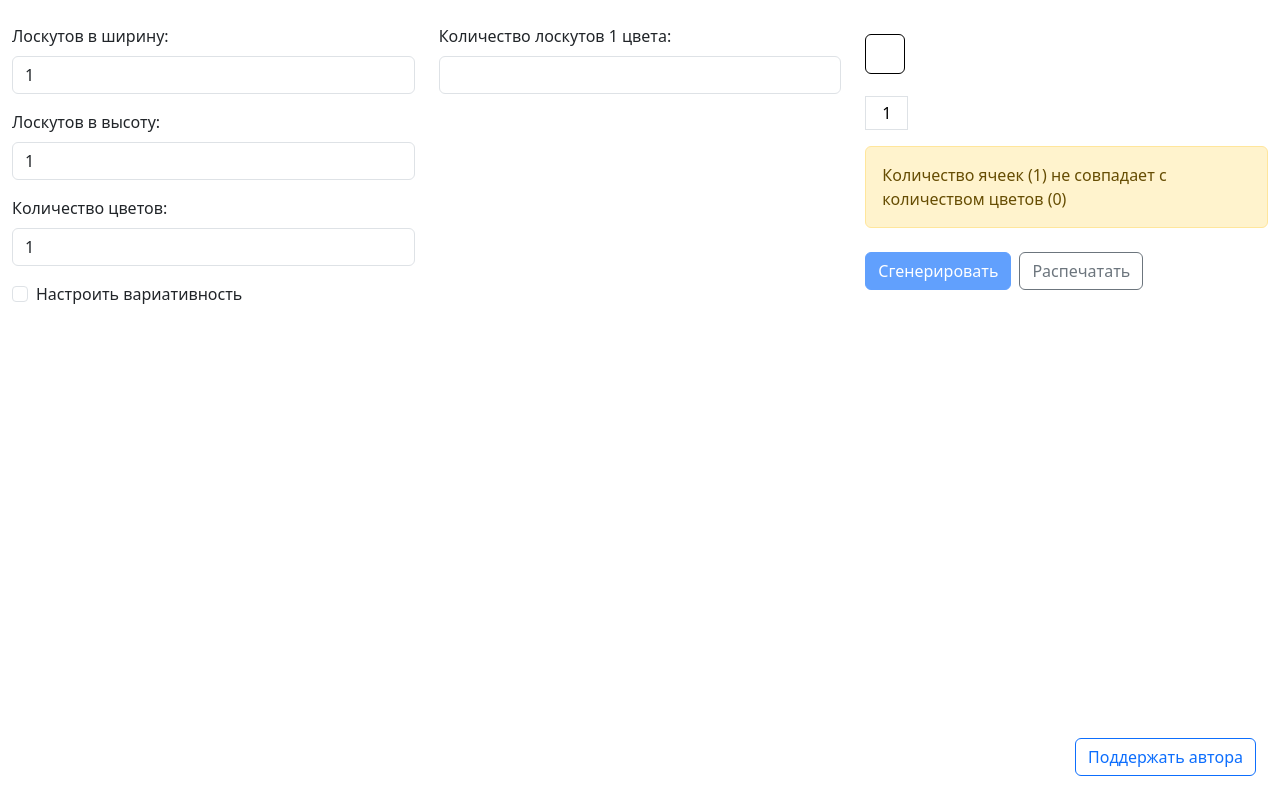
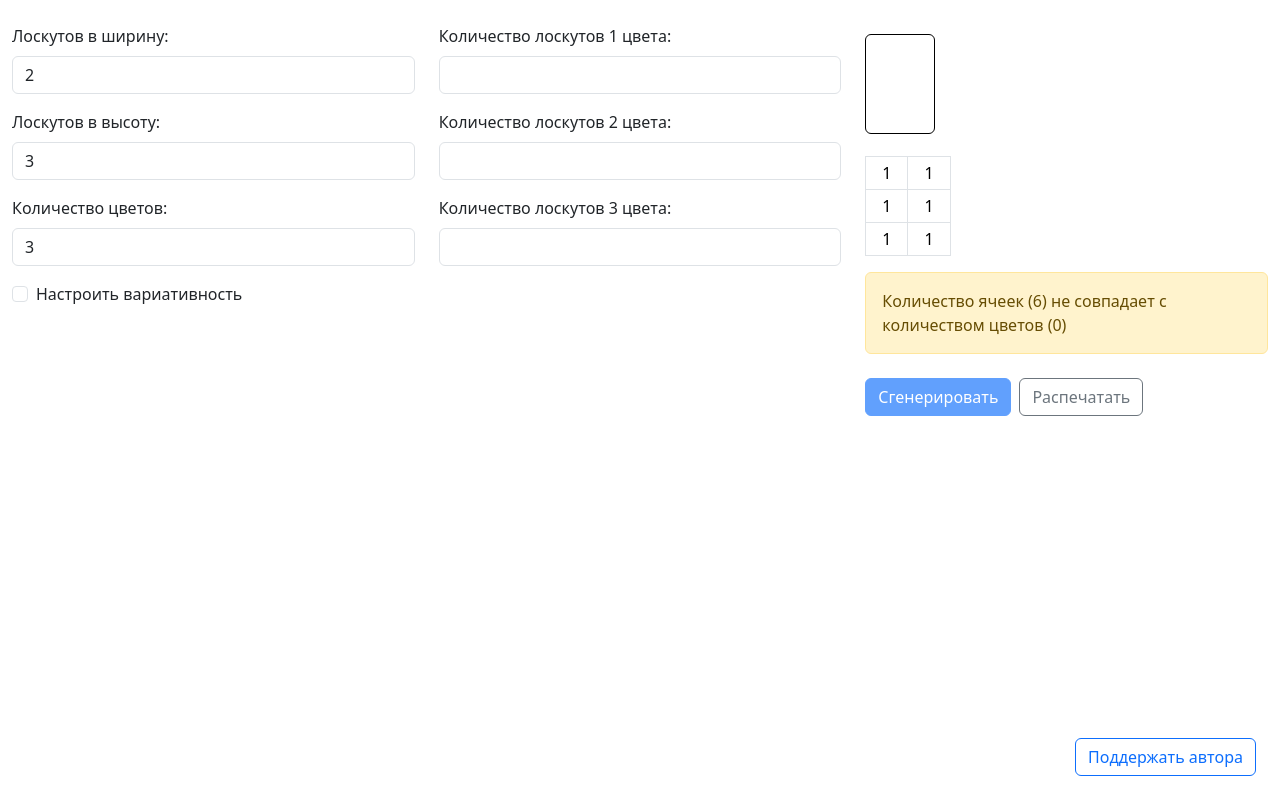
Before and after one commit to abyrate/blanket-front, a Vue app: page / in a window 1280 px wide. Built offline with nearby package versions, Linux system fonts and the light colour scheme.

Commit message:
Поменял стартовые значения полей

```diff
--- a/src/store.js
+++ b/src/store.js
@@ -2,9 +2,9 @@ import { defineStore } from 'pinia'
 import { ref } from 'vue'
 
 export const useMainStore = defineStore('main', () => {
-    const width = ref(1)
-    const height = ref(1)
-    const numColors = ref(1)
+    const width = ref(2)
+    const height = ref(3)
+    const numColors = ref(3)
     const seedPalette = ref(Math.floor(Math.random() * 10000))
     const fixedCombinationSeed = ref(false)
     const combinationSeed = ref(Math.floor(Math.random() * 10000))
```
